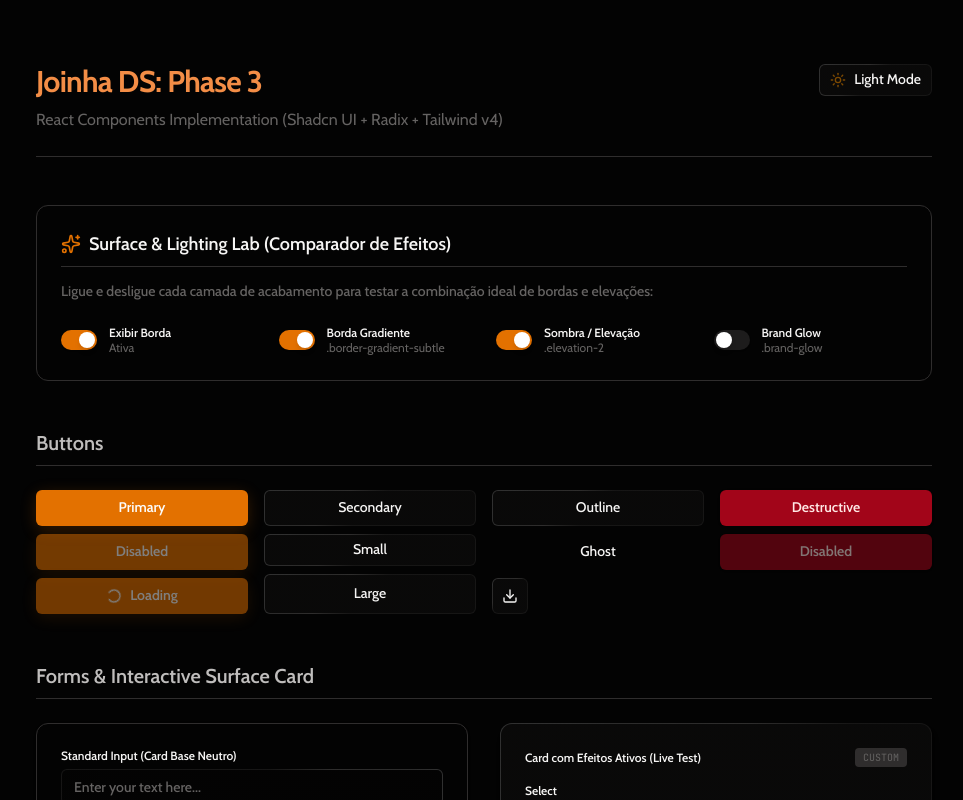
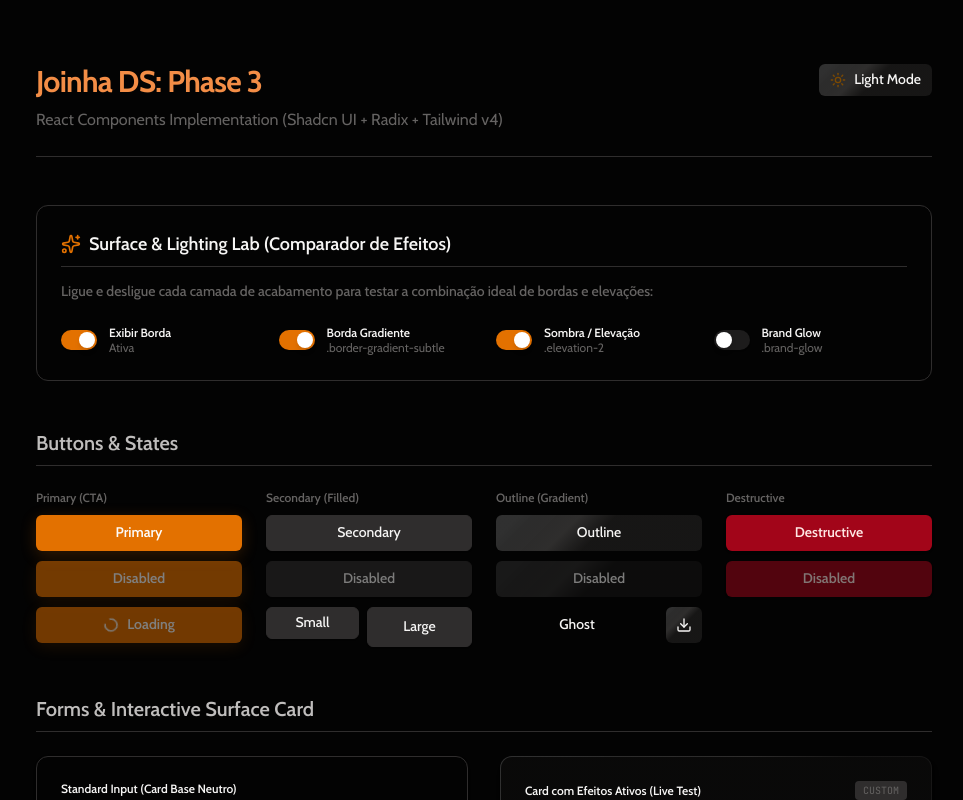
Before and after one commit to jeffdomingos/Joinha_DS, a React (Vite) app: page / in a window 1280 px wide. Shown: the top 800 px of the page, without its empty margins (156-1119 px from the left). Built offline with nearby package versions, Linux system fonts and the light colour scheme.

Commit message:
feat(ui): differentiate filled Secondary from transparent Outline button and add full suite of disabled button states

```diff
--- a/src/App.tsx
+++ b/src/App.tsx
@@ -142,26 +142,36 @@ function App() {
 
         {/* Buttons Grid */}
         <section className="space-y-6">
-          <h2 className="text-xl font-semibold border-b border-border pb-2">Buttons</h2>
-          <div className="grid grid-cols-2 md:grid-cols-4 gap-4">
-            <div className="flex flex-col gap-2">
+          <h2 className="text-xl font-semibold border-b border-border pb-2">Buttons & States</h2>
+          <div className="grid grid-cols-2 md:grid-cols-4 gap-6">
+            <div className="flex flex-col gap-2.5">
+              <label className="type-ui-dense font-semibold text-muted-foreground">Primary (CTA)</label>
               <Button variant="primary">Primary</Button>
               <Button variant="primary" disabled>Disabled</Button>
               <Button variant="primary" isLoading>Loading</Button>
             </div>
-            <div className="flex flex-col gap-2">
+            <div className="flex flex-col gap-2.5">
+              <label className="type-ui-dense font-semibold text-muted-foreground">Secondary (Filled)</label>
               <Button variant="secondary">Secondary</Button>
-              <Button variant="secondary" size="sm">Small</Button>
-              <Button variant="secondary" size="lg">Large</Button>
+              <Button variant="secondary" disabled>Disabled</Button>
+              <div className="flex gap-2">
+                <Button variant="secondary" size="sm" className="flex-1">Small</Button>
+                <Button variant="secondary" size="lg" className="flex-1">Large</Button>
+              </div>
             </div>
-            <div className="flex flex-col gap-2">
+            <div className="flex flex-col gap-2.5">
+              <label className="type-ui-dense font-semibold text-muted-foreground">Outline (Gradient)</label>
               <Button variant="outline">Outline</Button>
-              <Button variant="ghost">Ghost</Button>
-              <Button variant="outline" size="icon" aria-label="Baixar arquivo">
-                <Download className="w-4 h-4" />
-              </Button>
+              <Button variant="outline" disabled>Disabled</Button>
+              <div className="flex gap-2">
+                <Button variant="ghost" className="flex-1">Ghost</Button>
+                <Button variant="outline" size="icon" aria-label="Baixar arquivo">
+                  <Download className="w-4 h-4" />
+                </Button>
+              </div>
             </div>
-            <div className="flex flex-col gap-2">
+            <div className="flex flex-col gap-2.5">
+              <label className="type-ui-dense font-semibold text-muted-foreground">Destructive</label>
               <Button variant="destructive">Destructive</Button>
               <Button variant="destructive" disabled>Disabled</Button>
             </div>
--- a/src/components/ui/button.tsx
+++ b/src/components/ui/button.tsx
@@ -10,10 +10,10 @@ const buttonVariants = cva(
   {
     variants: {
       variant: {
-        primary: "bg-primary text-primary-foreground font-semibold hover:brightness-110 shadow-sm brand-glow",
-        secondary: "bg-secondary text-secondary-foreground border-gradient-subtle hover:bg-secondary/80",
+        primary: "bg-primary text-primary-foreground font-semibold hover:brightness-110 shadow-sm brand-glow disabled:brand-glow-none",
+        secondary: "bg-secondary text-secondary-foreground hover:bg-secondary/80 border border-input shadow-xs",
         destructive: "bg-destructive text-destructive-foreground font-semibold hover:bg-destructive/90 shadow-sm",
-        outline: "border-gradient-subtle bg-transparent hover:bg-accent hover:text-accent-foreground",
+        outline: "border-gradient-subtle [--bg-fill:transparent] bg-transparent text-foreground hover:bg-accent hover:text-accent-foreground",
         ghost: "hover:bg-accent hover:text-accent-foreground",
       },
       size: {
--- a/src/index.css
+++ b/src/index.css
@@ -125,7 +125,7 @@
   .border-gradient-subtle {
     border: 1px solid transparent !important;
     background:
-      linear-gradient(var(--bg-surface), var(--bg-surface)) padding-box,
+      linear-gradient(var(--bg-fill, var(--bg-surface)), var(--bg-fill, var(--bg-surface))) padding-box,
       linear-gradient(
         135deg,
         var(--border-gradient-start) 0%,
```
